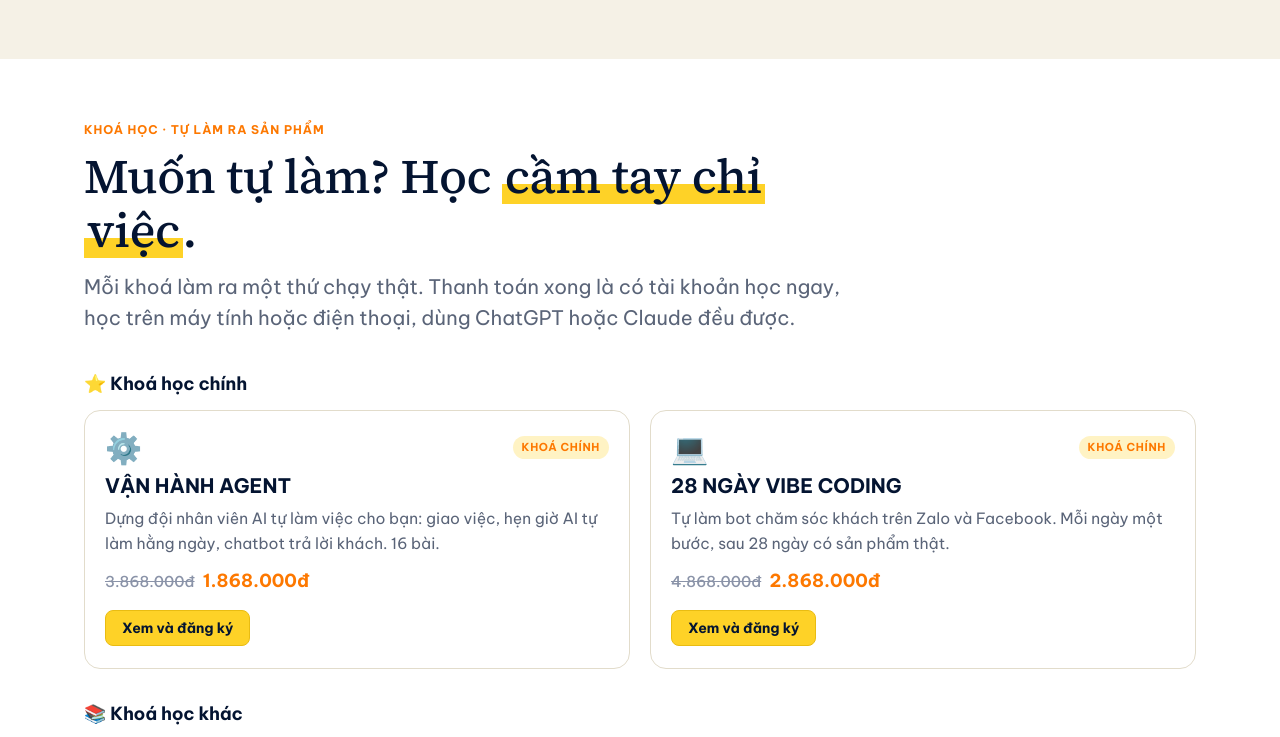
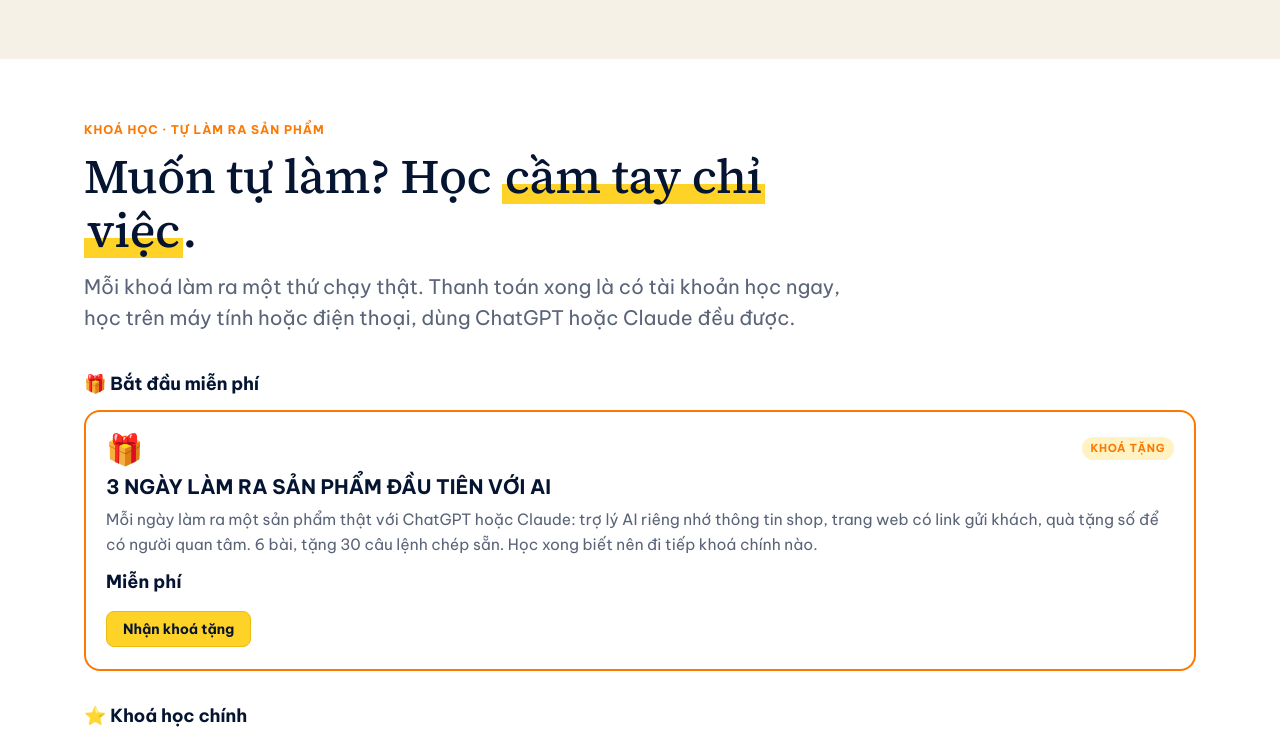
Before and after one commit to lequydailb-dotcom/lequydai-home, a plain HTML site: page index.html in a window 1280 px wide. Shown: the part 2000-2737 px from the top of the page. Drawn offline with Linux system fonts and the light colour scheme.

Commit message:
Trang chủ: thêm khoá tặng 3 NGÀY LÀM RA SẢN PHẨM ĐẦU TIÊN VỚI AI
Co-Authored-By: Claude Opus 5.5 <noreply@anthropic.com>

```diff
--- a/index.html
+++ b/index.html
@@ -39,7 +39,7 @@
       <p class="phu">Khách nhắn trả lời không kịp, việc lặp lại làm mãi không hết? Dùng ngay công cụ AI Đại làm sẵn, hoặc học cầm tay chỉ việc để tự dựng cho mình. Dễ làm, chạy tự động, tiết kiệm thời gian.</p>
       <div class="hang-nut">
         <a class="nut" href="#san-pham">Xem sản phẩm và khoá học →</a>
-        <a class="nut nut-vien" href="https://hoc.lequydai.com/tang/dang-ky/">Nhận khoá tặng miễn phí</a>
+        <a class="nut nut-vien" href="https://hoc.lequydai.com/ba-ngay/dang-ky/">Nhận khoá tặng 3 ngày miễn phí</a>
       </div>
       <div class="ke-nhanh">
         <a href="https://congcu.lequydai.com/zalo-ai/">💬 Zalo AI</a>
@@ -102,6 +102,16 @@
         <span class="nhan">Khoá học · Tự làm ra sản phẩm</span>
         <h2>Muốn tự làm? Học <span class="vet">cầm tay chỉ việc</span>.</h2>
         <p class="phu">Mỗi khoá làm ra một thứ chạy thật. Thanh toán xong là có tài khoản học ngay, học trên máy tính hoặc điện thoại, dùng ChatGPT hoặc Claude đều được.</p>
+      </div>
+      <h3 class="nhom-tieu">🎁 Bắt đầu miễn phí</h3>
+      <div class="luoi luoi-2">
+        <div class="sp-the" style="grid-column:1/-1;border:2px solid #FD7800">
+          <div class="sp-dau"><span class="sp-bt">🎁</span><span class="sp-nhan">Khoá tặng</span></div>
+          <h3>3 NGÀY LÀM RA SẢN PHẨM ĐẦU TIÊN VỚI AI</h3>
+          <p>Mỗi ngày làm ra một sản phẩm thật với ChatGPT hoặc Claude: trợ lý AI riêng nhớ thông tin shop, trang web có link gửi khách, quà tặng số để có người quan tâm. 6 bài, tặng 30 câu lệnh chép sẵn. Học xong biết nên đi tiếp khoá chính nào.</p>
+          <p class="sp-gia">Miễn phí</p>
+          <div class="sp-nut"><a class="nut nut-nho" href="https://hoc.lequydai.com/ba-ngay/dang-ky/">Nhận khoá tặng</a></div>
+        </div>
       </div>
       <h3 class="nhom-tieu">⭐ Khoá học chính</h3>
       <div class="luoi luoi-2">
```
Also changed, not shown: tmp/bn-scripts.json (deleted, +0 -1 lines).
